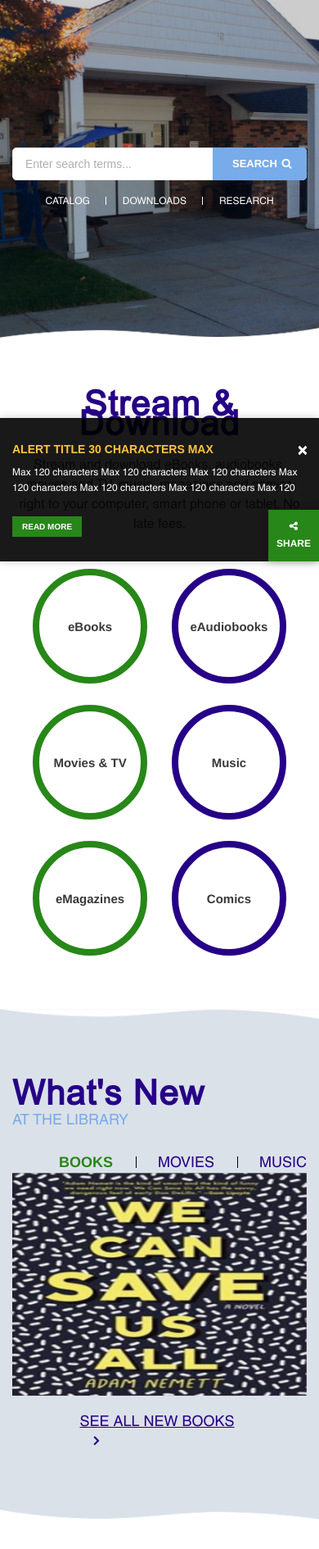
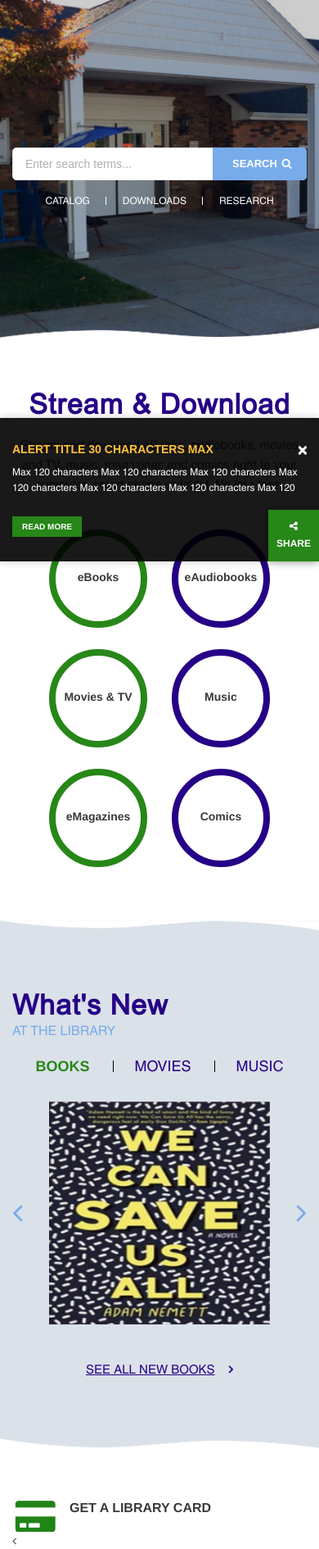
Before and after one commit to Chrisyango/Muskegon-Area-District-Library, a PHP site: page / in a window 390 px wide. Shown: the part 159-2049 px from the top of the page at 82% size. Run offline with PHP 8.4, Linux system fonts and the light colour scheme; some libraries are stand-ins or nearby versions.

Commit message:
finished new-selections

```diff
--- a/_assets_/css/layout.css
+++ b/_assets_/css/layout.css
@@ -270,7 +270,7 @@ nav,
 
 #books-movies-music {float: right;margin-top:9px}
 #books-movies-music a {position: relative; font-size: 18px; line-height: 24px; text-transform: uppercase; text-decoration: none; color: #260086; margin-left: 51px;}
-#books-movies-music a:first-of-type {font-weight: 700; color: #278718;}
+#books-movies-music a:first-of-type {font-weight: 700; color: #278718; margin: 0;}
 #books-movies-music a:not(:last-of-type):after {content: ''; position: absolute; top: 50%; right: -29px; transform: translateY(-50%); width: 1px; height: 14px; background-color: black;}
 
 #new-selections-links .owl-next,
@@ -302,6 +302,8 @@ a.quick-link span {display: block; overflow: hidden; margin-top: -2px;}
 .news-link-content span {font-family: 'Arial', 'sans-serif'; font-size: 12px; line-height: 24px; font-weight: 700; text-transform: uppercase; color: #77abea; display: block; margin: 0 0 7px;}
 .news-link-content h3 {font-size: 17px; line-height: 27px; text-transform: capitalize; color: #3c3c3c; margin: 0;}
 .news-link-content a {position: absolute; bottom: -17px; left: 50%; transform: translateX(-50%); font-size: 13px; font-weight: 700; height: 35px; width: 174px; border-radius: 20px; background-color: #278718;}
+
+#new-selections-links {max-width: calc(100% - 90px); margin: 0 auto;}
 
 #events {position: absolute; top: -5px; right: -60px; background-color: #dbe1e9; border-radius: 100%; width: 836px; height: 836px;}
 #events img {width: 370px; position: absolute; top: 50%; left: 50%; transform: translate(-49%, -57%);}
@@ -477,6 +479,8 @@ footer {background-color: #260086; padding: 28px 0; font-size: 13px; line-height
 	#freeform #formwizziwmorf tr table tr{display:table-row!important}
 	#freeform #formwizziwmorf tr table td{display:table-cell!important}
 
+	.see-all {font-size: 15px;}
+
 	/*-------------------- #nav --------------------*/
 	nav {margin: 60px 0 15px; width: 100%;background-color: #260086;}
 	header .container {text-align: left;}
@@ -516,6 +520,20 @@ footer {background-color: #260086; padding: 28px 0; font-size: 13px; line-height
 	#search button {height: 40px; font-size: 14px;}
 	#search-links li a {font-size: 13px;}
 
+	/*-------------------- #stream-download --------------------*/
+	#stream-download h2 {font-size: 34px;}
+	#stream-download p {font-size: 15px;}
+	.stream-download-link {font-size: 14px;width:120px; height: 120px; line-height: 100px;}
+
+	/*-------------------- #new-selections --------------------*/
+	#new-selections-info {margin-bottom: 30px;}
+	#new-selections h2 {font-size: 34px;}
+	#new-selections h2 span {font-size: 16px;}
+
+	#new-selections h2,
+	#books-movies-music {float: none;}
+	#books-movies-music {text-align: center;}
+
 }
 
 	/* All Mobile Sizes (devices and browser) */
--- a/_assets_/js/scripts.js
+++ b/_assets_/js/scripts.js
@@ -234,9 +234,14 @@
 				0: {
 					items: newSelectionsItem(1),
 				},
-				600: {
+				450: {
+					items: newSelectionsItem(2),
+				},
+				700: {
 					items: newSelectionsItem(3),
-
+				},
+				900: {
+					items: newSelectionsItem(4),
 				},
 				1200: {
 					items: newSelectionsItem(5),
```
